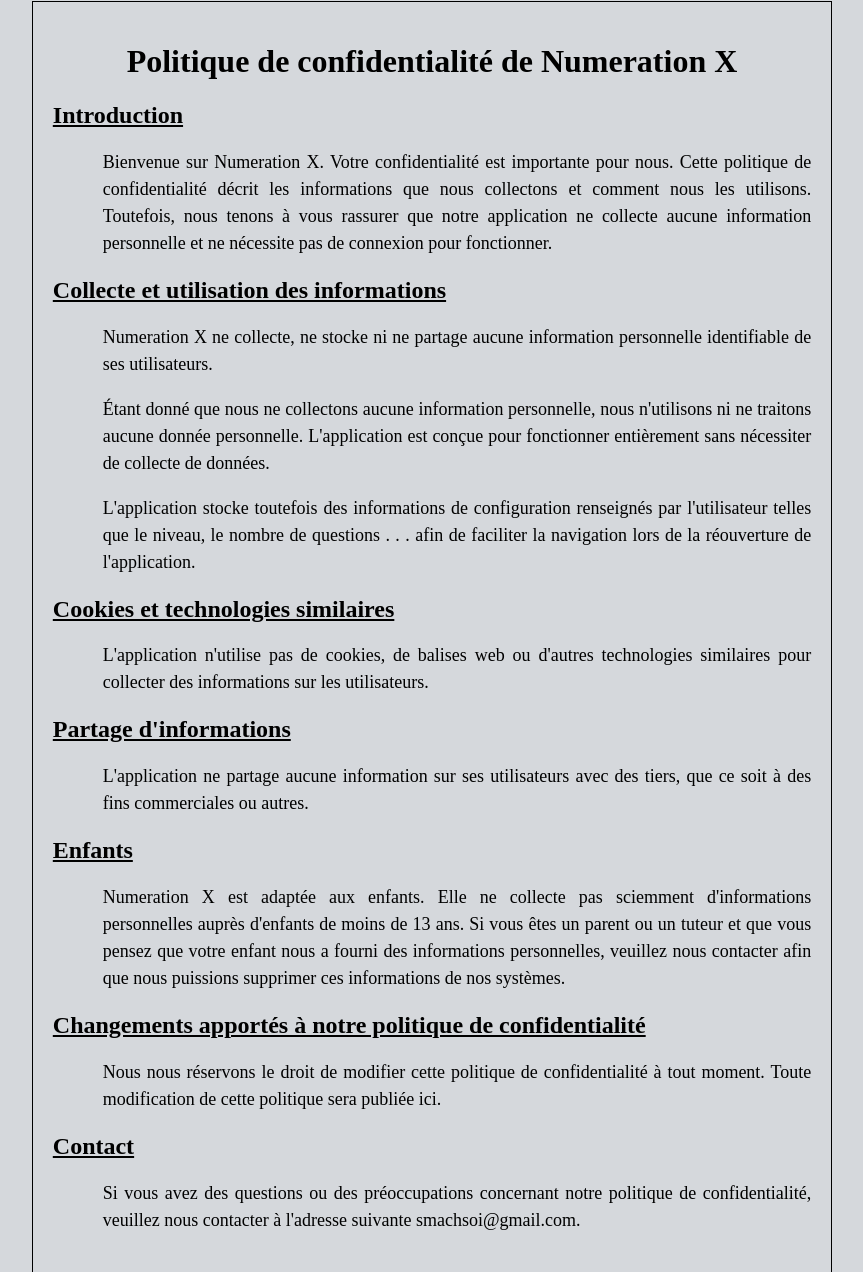
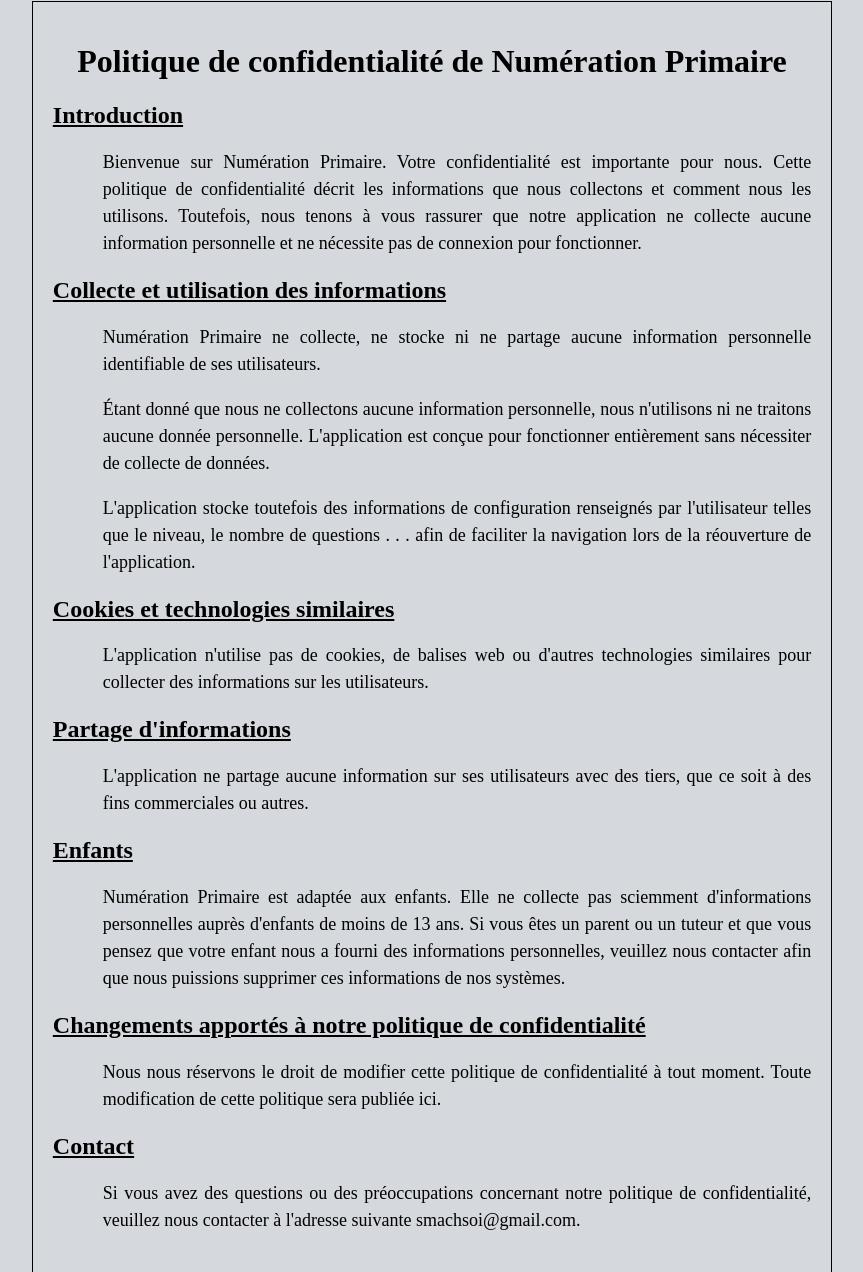
Before and after one commit to toutcourtc/numerationxpolicy, a plain HTML site: page index.html in a window 1280 px wide. Shown: the part 57-1329 px from the top of the page, without its empty margins (208-1071 px from the left). Drawn offline with Linux system fonts and the light colour scheme.

Commit message:
Mise à jour du nom vers Numération Primaire

```diff
--- a/index.html
+++ b/index.html
@@ -5,7 +5,7 @@
     <meta http-equiv="X-UA-Compatible" content="IE=edge">
     <meta name="viewport" content="width=device-width, initial-scale=1.0">
     <link href="styles.css"  rel="stylesheet" type="text/css">
-    <title>Politique de confidentialité de Numeration X</title>
+    <title>Politique de confidentialité de Numération Primaire</title>
 </head>
 <body>
     <header>
@@ -15,10 +15,10 @@
         </ul>
     </header>
     <div class="main">
-        <h1>Politique de confidentialité de Numeration X</h1>
+        <h1>Politique de confidentialité de Numération Primaire</h1>
         <h2>Introduction</h2>
         <p>
-            Bienvenue sur Numeration X. Votre confidentialité est importante pour nous.
+            Bienvenue sur Numération Primaire. Votre confidentialité est importante pour nous.
             Cette politique de confidentialité décrit les informations que nous collectons et comment nous les utilisons.
             Toutefois, nous tenons à vous rassurer que notre application ne collecte aucune information personnelle et ne nécessite pas de connexion pour fonctionner.
         </p>
@@ -26,7 +26,7 @@
         <h2>Collecte et utilisation des informations</h2>
 
         <p>
-            Numeration X ne collecte, ne stocke ni ne partage aucune information personnelle identifiable de ses utilisateurs.
+            Numération Primaire ne collecte, ne stocke ni ne partage aucune information personnelle identifiable de ses utilisateurs.
         </p>
         <p>
             Étant donné que nous ne collectons aucune information personnelle, nous n'utilisons ni ne traitons aucune donnée personnelle. L'application est conçue pour fonctionner entièrement sans nécessiter de collecte de données.
@@ -48,7 +48,7 @@
         </p>
         <h2>Enfants</h2>
         <p>
-            Numeration X est adaptée aux enfants. Elle ne collecte pas sciemment d'informations personnelles auprès d'enfants de moins de 13 ans.
+            Numération Primaire est adaptée aux enfants. Elle ne collecte pas sciemment d'informations personnelles auprès d'enfants de moins de 13 ans.
             Si vous êtes un parent ou un tuteur et que vous pensez que votre enfant nous a fourni des informations personnelles, veuillez nous contacter afin que nous puissions supprimer ces informations de nos systèmes.
         </p>
         <h2>Changements apportés à notre politique de confidentialité</h2>
```
Also changed, not shown: en.html (+5 -5 lines).
